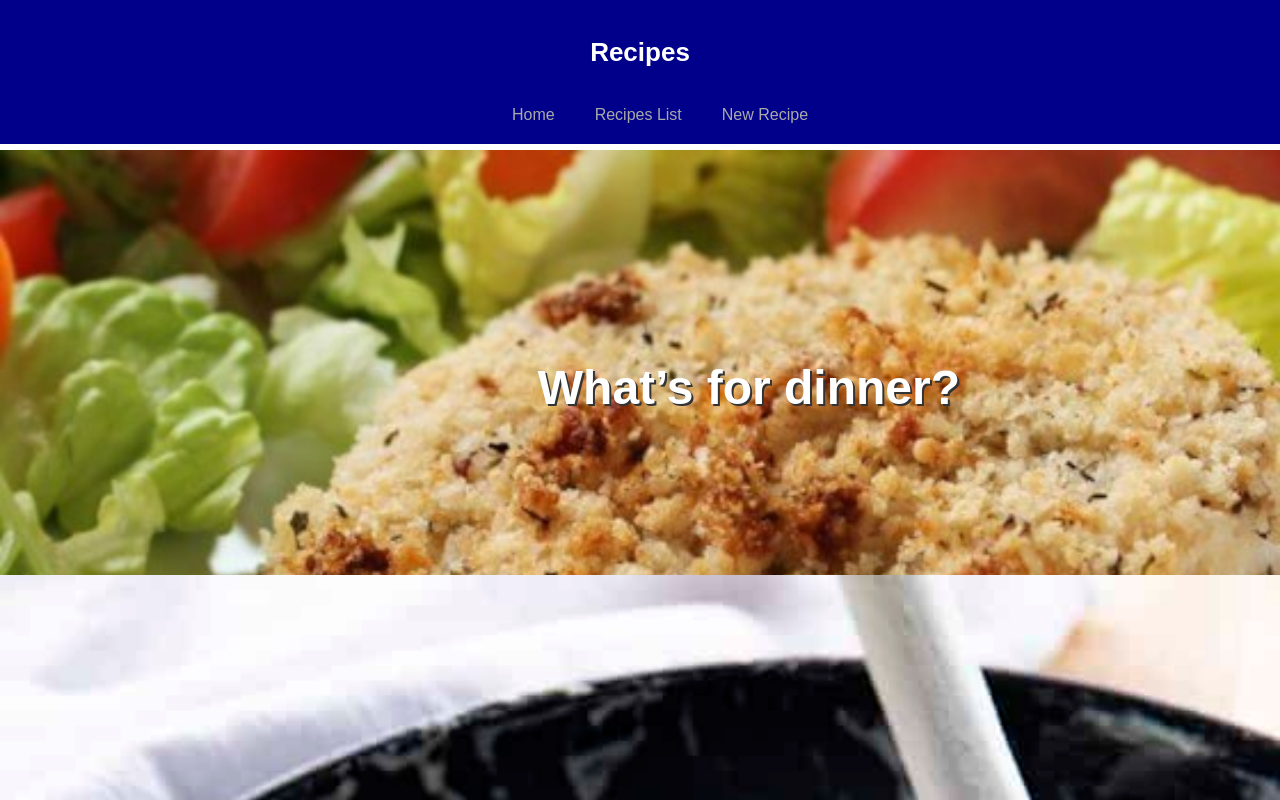
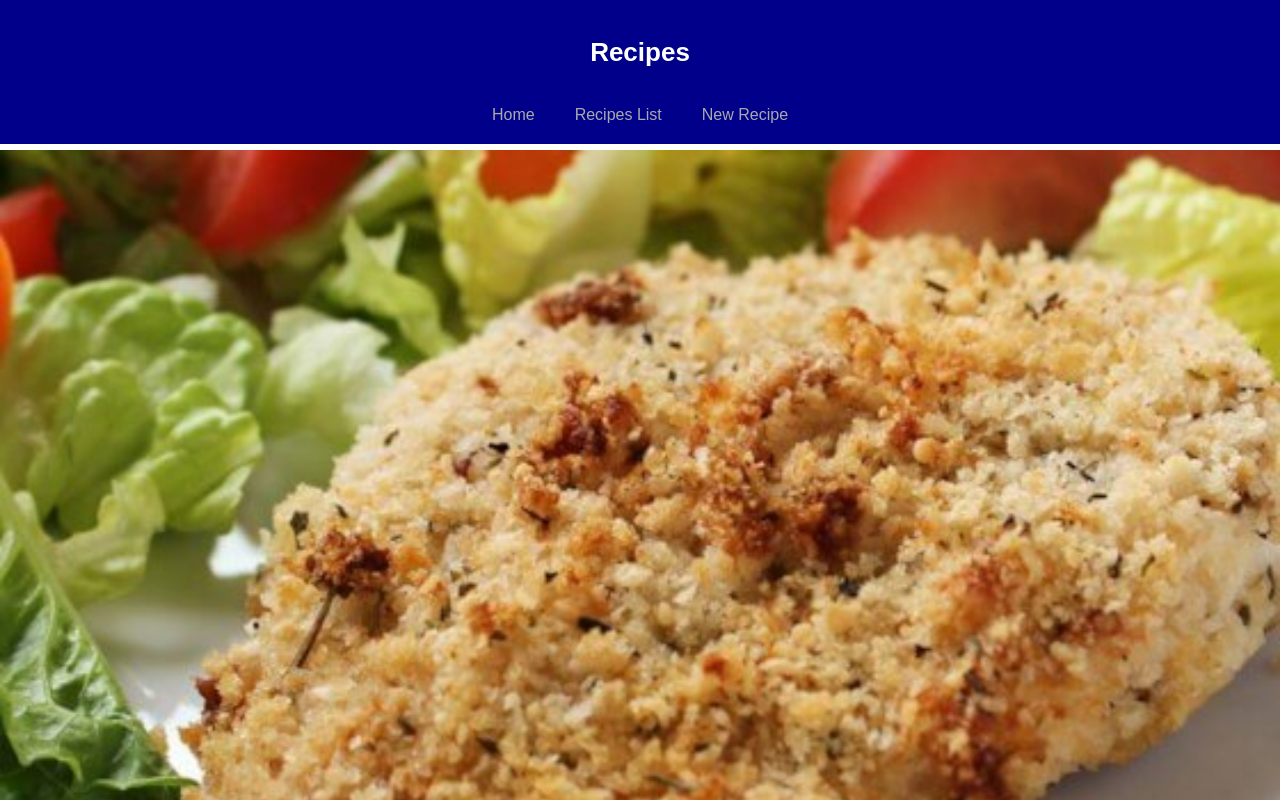
Before and after one commit to bytanyar/recipes, a React (Create React App) app: page / in a window 1280 px wide. Shown: the top 800 px of the page. Built offline with nearby package versions, Linux system fonts and the light colour scheme.

Commit message:
TRR-007   goofing off with the stylings

```diff
--- a/src/app.css
+++ b/src/app.css
@@ -16,11 +16,14 @@ h1 {
 }
 ul {
     list-style: none;
+    margin: 0 auto;
+    max-width: 320px;
+    padding-inline-start: 0;
 }
 .app-header ul li {
     color: white;
     display: inline-block;
-  margin: 20px;
+    margin: 20px 7.5px;
 }
 a {
     text-decoration: none;
@@ -37,3 +40,11 @@ a:active {
 a:focus {
     outline: 0;
 }
+@media only screen and (min-width: 425px){
+    .app-header ul li {
+        margin: 20px;
+    }
+    ul {
+        max-width: 350px;
+    }
+}
--- a/src/components/Home.js
+++ b/src/components/Home.js
@@ -18,23 +18,27 @@ class Home extends Component {
 
     componentDidMount() {
         window.addEventListener('scroll', this._pastaOnScroll);
+        window.addEventListener('scroll', this._drinkOnScroll);
     }
 
     componentWillUnmount() {
         window.removeEventListener('scroll', this._pastaOnScroll);
+        window.removeEventListener('scroll', this._drinkOnScroll);
     }
 
     _pastaOnScroll(){
         const sauce = document.getElementById('sauce');
 
         const yPos = 0 - window.pageYOffset/1.2;
-        sauce.style.top = 200 + yPos + "px";
+        const windowWidth = window.innerWidth;
+        sauce.style.top = (windowWidth * (180 / 320)) - 50 + yPos + "px";
     }
     _drinkOnScroll(){
         const drink = document.getElementById('drink');
 
-        const yPos = 0 - window.pageYOffset/5;
-        drink.style.top = 1250 + yPos + "px";
+        const yPos = 0 - window.pageYOffset/2;
+        const windowWidth = window.innerWidth;
+        drink.style.top = (windowWidth * (513 / 342)) + 300 + yPos + "px";
     }
 
     render() {
@@ -50,10 +54,9 @@ class Home extends Component {
                     </div>
                     <img src={AlfredoImage} alt="sauce" />
                 </div>
-                <div id="tabletop" className="tabletop" style={bgStyle}>
+                <div id="tabletop" className="tabletop" style={bgStyle} />
+                <div id="drink" className="drink">
                     <h3>It&rsquo;s gotta be something good!</h3>
-                </div>
-                <div id="drink" className="drink">
                     <img src={AmarettoImage} alt="drink" />
                 </div>
             </HomeStyles>
--- a/src/components/home.styled.js
+++ b/src/components/home.styled.js
@@ -9,17 +9,17 @@ export const HomeStyles = styled.div`
     }
     .chicken {
         position: absolute;
-        top: 200px;
+        top: 140px;
     }
     .sauce {
         position: absolute;
-        top: 300px;
         z-index: 5;
 
         h2 {
             color: white;
-            font-size: 1rem;
-            margin: 5vh 15px;
+            font-size: 2rem;
+            margin: 0 15px;
+            padding-bottom: 5vh;
             text-align: right;
             text-shadow: 2px 2px 0 #333;
         }
@@ -28,21 +28,20 @@ export const HomeStyles = styled.div`
         background-size: 100vw;
         height: 85vh;
         position: relative;
-        top: 190px;
+        top: 40vh;
+    }
+    .drink {
+        position: absolute;
+        z-index: 5;
 
         h3 {
             color: white;
-            font-size: 1rem;
+            font-size: 2rem;
             margin: 0 15px;
-            padding-top: 40vh;
+            padding-bottom: 20vh;
             text-align: center;
             text-shadow: 2px 2px 0 #333;
         }
-    }
-    .drink {
-        position: absolute;
-        top: 800px;
-        z-index: 5;
     }
     @media only screen and (min-width: 400px){
         .chicken {
@@ -58,32 +57,29 @@ export const HomeStyles = styled.div`
         }
         .tabletop {
             top: 375px;
-
+        }
+        .drink {
             h3 {
                 font-size: 2rem;
                 margin: 0 12.5%;
-                padding-top: 40vh;
+                padding-bottom: 10vw;
             }
-        }
-        .drink {
-            top: 900px;
         }
     }
     @media only screen and (min-width: 768px){
         .tabletop {
-            height: 150vh;
-            top: 1000px;
+            height: 250vh;
+            top: 900px;
 
             h3 {
                 font-size: 4rem;
                 margin: 0 25%;
-                padding-top: 70vh;
             }
         }
         .sauce {
             h2 {
                 font-size: 3rem;
-                margin: 20vh 25%;
+                margin: 20vh 12.5%;
             }
         }
         .drink {
```
Lines whose indentation alone changed are shown as unchanged.
